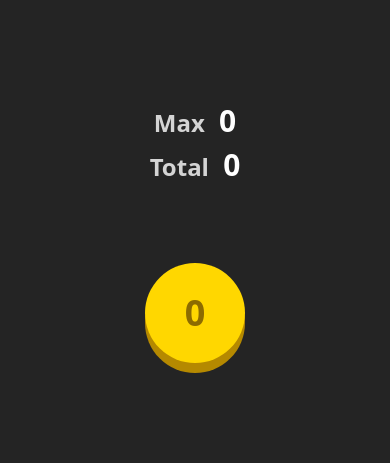
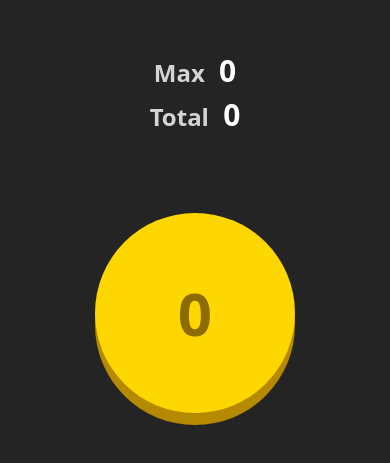
Before and after one commit to noel-lopez/the-yellow-button-front, a React (Vite) app: page / in a window 390 px wide. Shown: the part 149-612 px from the top of the page. Built offline with nearby package versions, Linux system fonts and the light colour scheme; a web font is replaced by a local one.

Commit message:
style: improve button for mobile devices

```diff
--- a/src/App.tsx
+++ b/src/App.tsx
@@ -60,12 +60,12 @@ function App() {
             </div>
             <button
                 onClick={handleClick}
-                className={`flex justify-center items-center w-[20vw] h-[20vw] max-w-[250px] max-h-[250px] min-w-[100px] min-h-[100px] bg-[#ffd700] rounded-full transition-all duration-150 ease-out
-                    ${isAnimating ? 'translate-y-[10px] md:translate-y-4 shadow-none' : 'translate-y-0 shadow-[0_10px_0_#b58900] md:shadow-[0_16px_0_#b58900]'}
+                className={`flex justify-center items-center w-[20vw] h-[20vw] max-w-[250px] max-h-[250px] min-w-[200px] min-h-[200px] bg-[#ffd700] rounded-full transition-all duration-150 ease-out
+                    ${isAnimating ? 'translate-y-3 lg:translate-y-4 shadow-none' : 'translate-y-0 shadow-[0_12px_0_#b58900] lg:shadow-[0_16px_0_#b58900]'}
                     ${showRipple ? 'button-ripple animate' : 'button-ripple'}
                 `}
             >
-                <span className="text-4xl md:text-5xl lg:text-6xl xl:text-7xl text-[#8c6b00]">
+                <span className="text-6xl lg:text-7xl text-[#8c6b00]">
                     {currentScore}
                 </span>
             </button>
```
